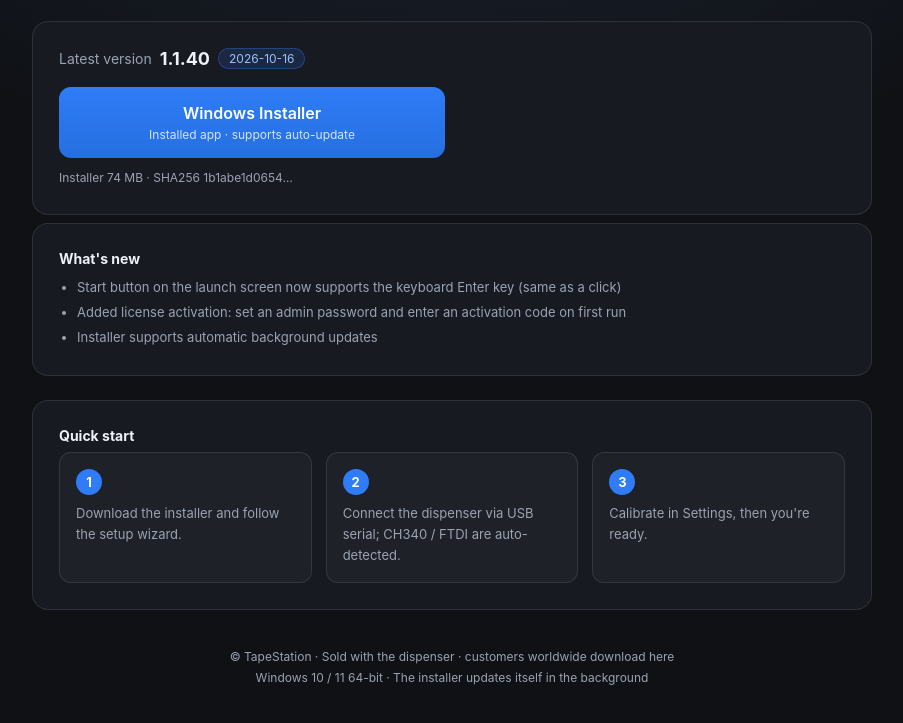
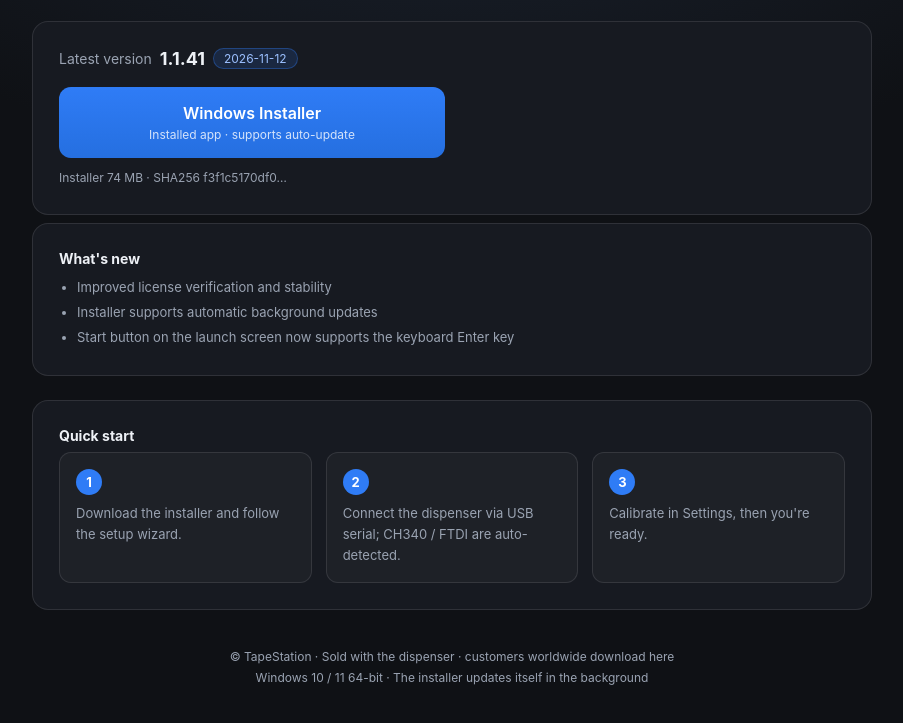
Before and after one commit to taizhizhuo1989/TapeStation, a plain HTML site: page index.html in a window 1280 px wide. Shown: the part 97-820 px from the top of the page, without its empty margins (188-1091 px from the left). Drawn offline with Linux system fonts and the light colour scheme.

Commit message:
Add files via upload

```diff
--- a/index.html
+++ b/index.html
@@ -55,8 +55,8 @@
 
   <div class="card">
     <div class="ver">
-      <span id="t-latest">最新版本</span> <b id="verNum">1.1.40</b>
-      <span class="pill" id="verDate">2026-10-16</span>
+      <span id="t-latest">最新版本</span> <b id="verNum">1.1.41</b>
+      <span class="pill" id="verDate">2026-11-12</span>
     </div>
     <div class="dl">
       <a class="btn" id="dlInstaller" href="#"><span id="t-btn">Windows 安装版</span><small id="t-installer">安装到系统 · 支持自动更新</small></a>
@@ -88,17 +88,17 @@
 // ===== 与 version.json 同步的兜底数据（version.json 拉取失败时仍可用） =====
 // notes 为双语对象：{zh:[...], en:[...]}，只写软件功能，不涉及密码/授权细节。
 var FALLBACK = {
-  version:"1.1.40", date:"2026-10-16",
-  downloadBase:"https://github.com/taizhizhuo1989/TapeStation/releases/download/v1.1.40/",
+  version:"1.1.41", date:"2026-11-12",
+  downloadBase:"https://github.com/taizhizhuo1989/TapeStation/releases/download/v1.1.41/",
   pageUrl:"https://taizhizhuo1989.github.io/TapeStation/",
-  installer:{file:"TapeStation-win32-x64-user-1.1.40.exe", size:0, sha256:""},
+  installer:{file:"TapeStation-win32-x64-user-1.1.41.exe", size:0, sha256:""},
   notes:{
-    zh:["串口连接优化：兼容更多 CH340 / FTDI 设备，识别更稳定",
-        "识别模式新增手动兜底：取走胶带后可一键进入下一长度",
-        "安装版支持后台自动更新"],
-    en:["Serial connection: improved compatibility and detection for CH340 / FTDI devices",
-        "Scan mode: manual fallback to move to the next length after the tape is removed",
-        "Installer now supports automatic background updates"]
+    zh:["优化授权校验流程，提升软件稳定性",
+        "安装版支持后台自动更新",
+        "启动界面启动按键支持键盘回车键激活"],
+    en:["Improved license verification and stability",
+        "Installer supports automatic background updates",
+        "Start button on the launch screen now supports the keyboard Enter key"]
   }
 };
 // 语言：优先用户手动选择；否则跟随系统/浏览器语言（zh* → 中文，其余 → 英文）
--- a/version.json
+++ b/version.json
@@ -1,24 +1,24 @@
 {
   "product": "TapeStation 胶带机控制系统",
-  "version": "1.1.40",
-  "date": "2026-10-16",
-  "downloadBase": "https://github.com/taizhizhuo1989/TapeStation/releases/download/v1.1.40/",
+  "version": "1.1.41",
+  "date": "2026-11-12",
+  "downloadBase": "https://github.com/taizhizhuo1989/TapeStation/releases/download/v1.1.41/",
   "pageUrl": "https://taizhizhuo1989.github.io/TapeStation/",
   "installer": {
-    "file": "TapeStation-win32-x64-user-1.1.40.exe",
-    "size": 77679209,
-    "sha256": "1b1abe1d06541971ffa91a7a6be3111a654b2ba784b9f746141018126f6bb5e2"
+    "file": "TapeStation-win32-x64-user-1.1.41.exe",
+    "size": 77682223,
+    "sha256": "f3f1c5170df0258bc07ee8b3e43f500cfa07e640f62602a8b7c1edbee0f9d474"
   },
   "notes": {
     "zh": [
-      "启动界面启动按键支持键盘回车键激活（与点击等效）",
-      "新增授权码激活：首次使用需设置管理密码并输入激活码",
-      "安装版支持后台自动更新"
+      "优化授权校验流程，提升软件稳定性",
+      "安装版支持后台自动更新",
+      "启动界面启动按键支持键盘回车键激活"
     ],
     "en": [
-      "Start button on the launch screen now supports the keyboard Enter key (same as a click)",
-      "Added license activation: set an admin password and enter an activation code on first run",
-      "Installer supports automatic background updates"
+      "Improved license verification and stability",
+      "Installer supports automatic background updates",
+      "Start button on the launch screen now supports the keyboard Enter key"
     ]
   }
 }
```
Also changed, not shown: revoked.json (added, +11 -0 lines), qr_test.png.
